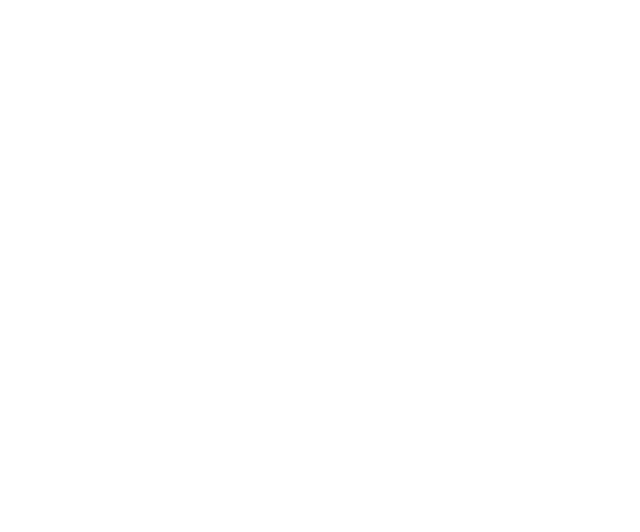
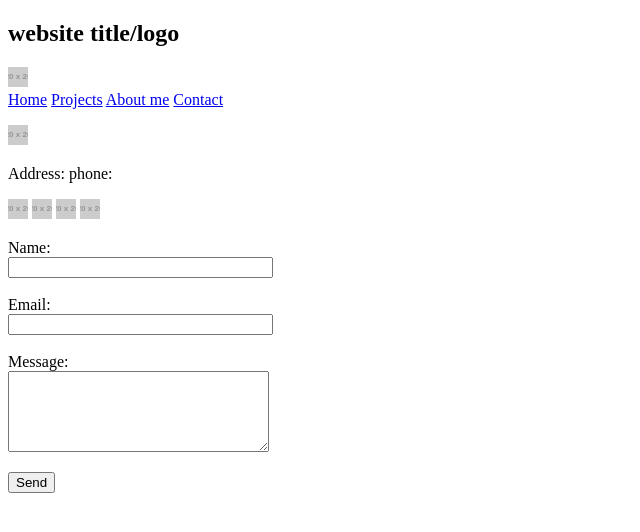
Before and after one commit to codezix/portfolio, a plain HTML site: page contact.html in a window 1280 px wide. Shown: the whole page, without its empty margins (0-640 px from the left). Drawn offline with Linux system fonts and the light colour scheme; placeholder pictures from the web are drawn by us.

Commit message:
Update contact.html

```diff
--- a/contact.html
+++ b/contact.html
@@ -5,8 +5,56 @@
     <meta name="viewport" content="width=device-width, initial-scale=1.0">
     <meta http-equiv="X-UA-Compatible" content="ie=edge">
     <title>Contact</title>
+  <!-- Add a favicon -->
+ <link rel= "icon" type= "image/png" href= "/icon.png">
 </head>
 <body>
+      <!-- Add logo/ website title inside <header> -->
+        <header>
+        <h2>website title/logo</h2>
+        <img src= "http://via.placeholder.com/20x20" alt= "logo">
+    <!-- Add navigation bar in <header> [home, project, about me, contact] -->
+        <nav>
+            <a href= "#">Home</a>
+            <a href= "#">Projects</a>
+            <a href= "#">About me</a>
+            <a href= "#">Contact</a>
+        </nav>
+     </header>
+      <!-- create two colums -->
+      <!-- Add an iframe, contact adress and a contact phone number, social media icons in the first column -->
+        <div>
+        <div class="column" stlye="background-color: ;">
+            <!-- iframe(google map)-->
+            <p>
+               <img src= "http://via.placeholder.com/20x20" alt= "logo">
+            </p>
+            <!-- contact adress -->
+            <p>
+               Address:
+               phone:
+            </p>
+            <!-- social mediaicons -->
+            <p>
+               <img src= "http://via.placeholder.com/20x20" alt= "logo">
+               <img src= "http://via.placeholder.com/20x20" alt= "logo">
+               <img src= "http://via.placeholder.com/20x20" alt= "logo">
+               <img src= "http://via.placeholder.com/20x20" alt= "logo">
+            </p>
+        </div>
+    </div>
+
+      <!-- Add a contact form in the second column -->
+    <form action="/action_page.php" method="POST" target="_blank">
+         Name: <br>
+         <input name="name" type="text" size="30"/><br><br>
+         Email: <br>
+         <input name="Email" type="text" size="30"/><br><br>
+         Message: <br>
+         <textarea name="message" cols="30" rows="5"></textarea>
+         <br>
+         <p><input type="submit" value="Send" /></p>
+     </form>
 
 </body>
 </html>
```
